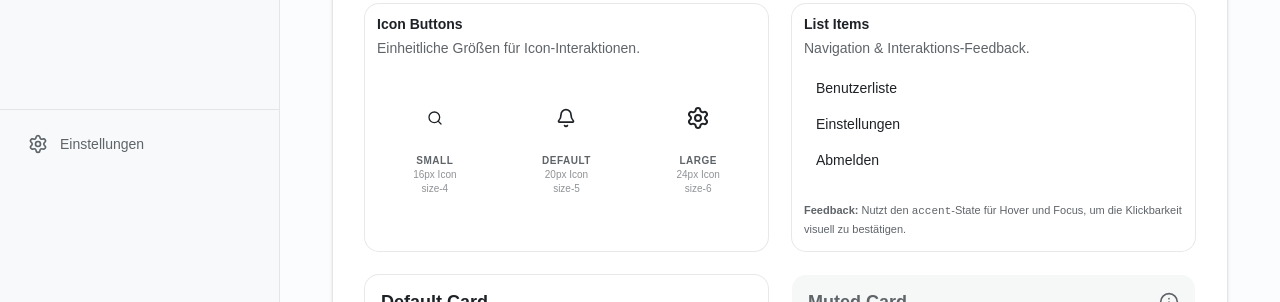
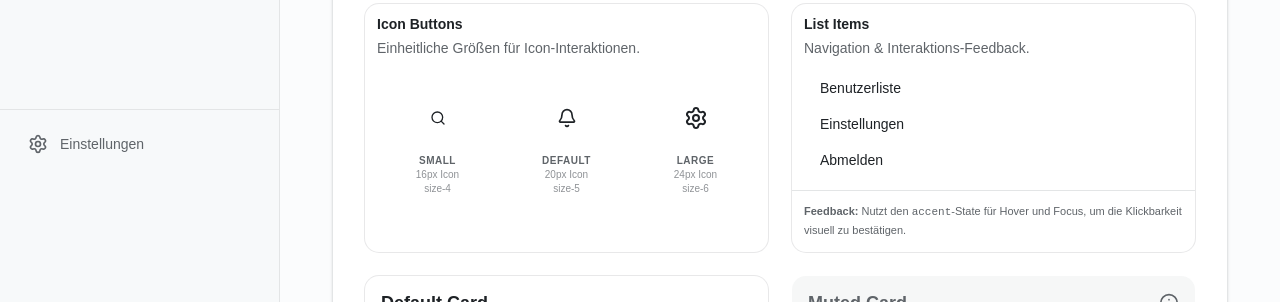
Before and after one commit to stefan8893/ui-demo, a React (Vite) app: page / in a window 1280 px wide. Shown: the part 622-924 px from the top of the page. Built offline with nearby package versions, Linux system fonts and the light colour scheme.

Commit message:
withBorder to Card added

```diff
--- a/src/components/ui/display/card.tsx
+++ b/src/components/ui/display/card.tsx
@@ -30,7 +30,8 @@ function Card({
           'group/card @container/card flex flex-col gap-6 overflow-hidden rounded-xl py-4 text-sm has-data-[slot=card-footer]:pb-0 has-[>img:first-child]:pt-0 data-[size=sm]:gap-3 data-[size=sm]:py-3 data-[size=sm]:has-data-[slot=card-footer]:pb-0 *:[img:first-child]:rounded-t-xl *:[img:last-child]:rounded-b-xl',
           'data-[variant=default]:bg-card data-[variant=default]:text-card-foreground',
           'data-[variant=muted]:bg-muted/50 data-[variant=muted]:text-muted-foreground data-[variant=muted]:shadow-none data-[variant=muted]:ring-transparent',
-          withBorder && 'ring-foreground/10 ring-1',
+          withBorder &&
+            'data-[variant=default]:ring-foreground/10 data-[variant=default]:ring-1',
           className,
         )}
         {...props}
@@ -98,7 +99,7 @@ function CardContent({ className, ...props }: React.ComponentProps<'div'>) {
     <div
       data-slot="card-content"
       className={cn(
-        'flex flex-col gap-10 px-5 group-data-[size=sm]/card:px-3',
+        'flex flex-1 flex-col gap-10 px-5 group-data-[size=sm]/card:px-4',
         !withBorder && 'group-data-[variant=default]/card:px-1',
         className,
       )}
@@ -114,9 +115,9 @@ function CardFooter({ className, ...props }: React.ComponentProps<'div'>) {
     <div
       data-slot="card-footer"
       className={cn(
-        'flex flex-col-reverse flex-wrap items-stretch justify-end gap-6 rounded-b-xl p-4 group-data-[size=sm]/card:p-3 @sm:flex-row @sm:items-center',
-        'group-data-[variant=muted]/card:bg-muted/50',
-        !withBorder && 'group-data-[variant=default]/card:px-0',
+        'flex flex-col-reverse flex-wrap items-stretch justify-end gap-6 rounded-b-xl p-4 @sm:flex-row @sm:items-center',
+        'group-data-[size=sm]/card:p-3',
+        withBorder ? 'border-t' : 'group-data-[variant=default]/card:px-0',
         className,
       )}
       {...props}
```
